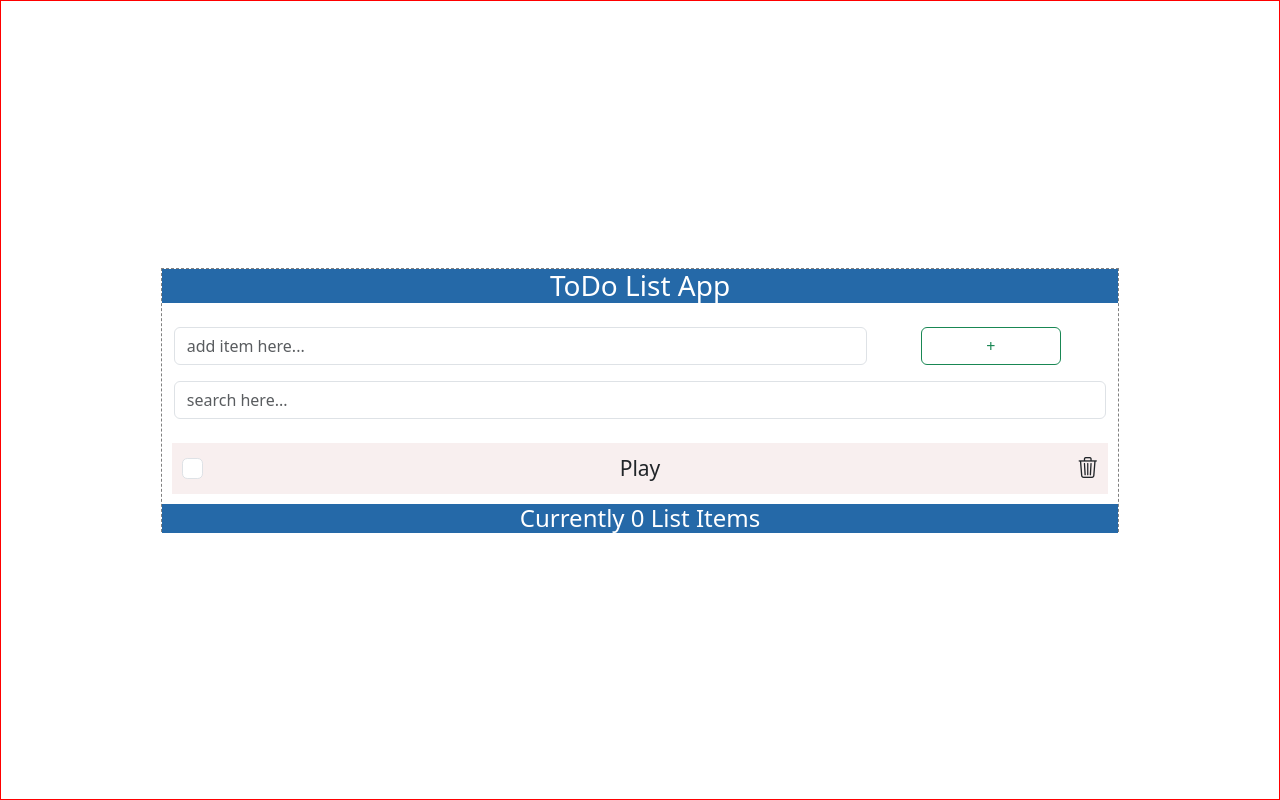
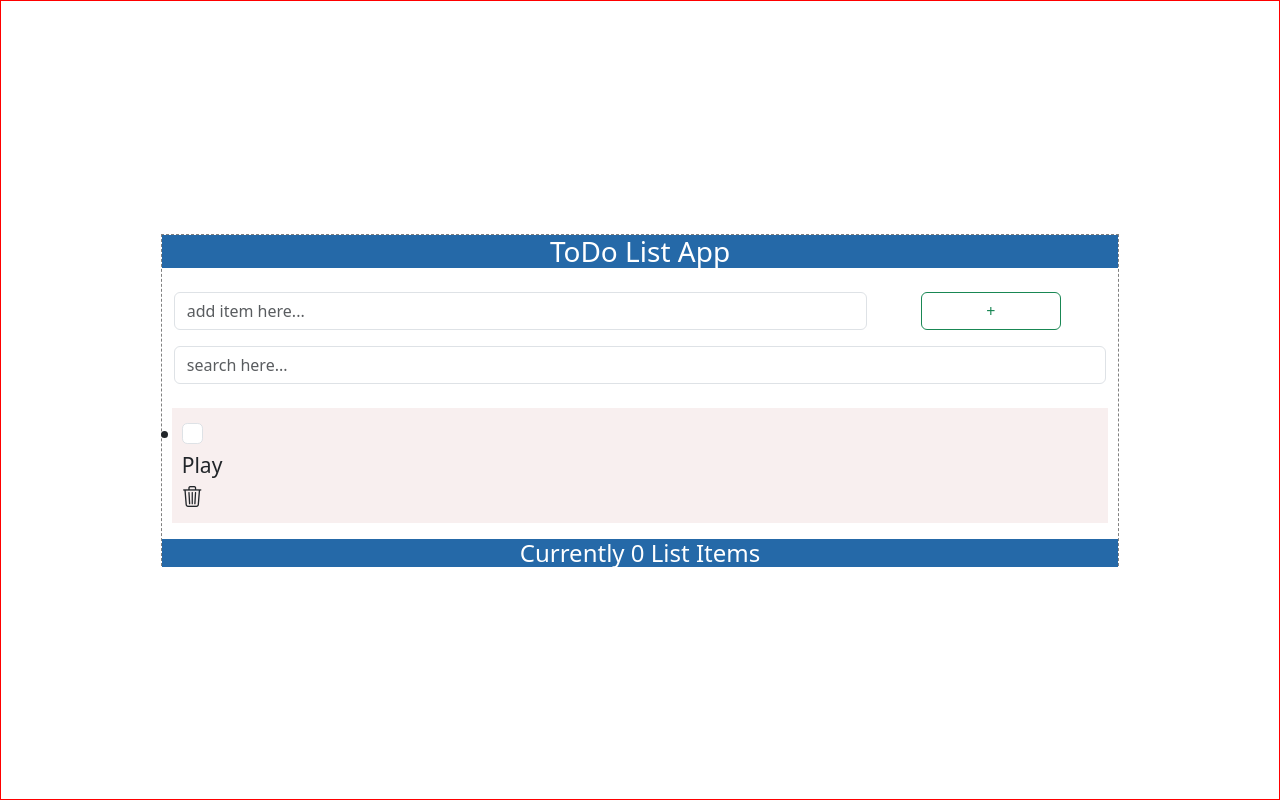
Before and after one commit to desmondrichard/Todolist-Bala, a React (Create React App) app: page / in a window 1280 px wide. Shown: the top 800 px of the page. Built offline with nearby package versions, Linux system fonts and the light colour scheme.

Commit message:
Updated UI

```diff
--- a/src/Components/Body/Content.js
+++ b/src/Components/Body/Content.js
@@ -5,11 +5,14 @@ import Form from 'react-bootstrap/Form';
 function Content() {
     return (
         <div className='divContent'>
-            <div className="flex-container">
-                <div className="flex-items"><Form.Check /></div>
-                <div className="flex-items">Play</div>
-                <div className="flex-items trash"><i className="bi bi-trash3 "></i></div>
-            </div>
+            <ul className="flex-container">
+                <li>
+                    <div className="flex-items"><Form.Check /></div>
+                    <div className="flex-items">Play</div>
+                    <div className="flex-items trash"><i className="bi bi-trash3 "></i></div>
+                </li>
+
+            </ul>
         </div>
     )
 }
```
